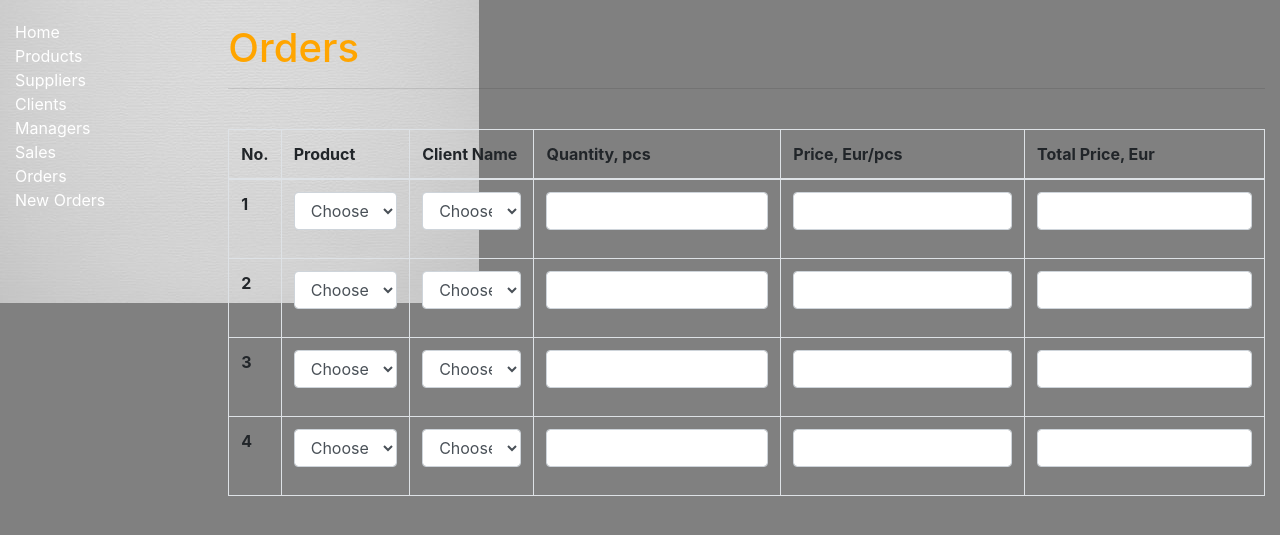
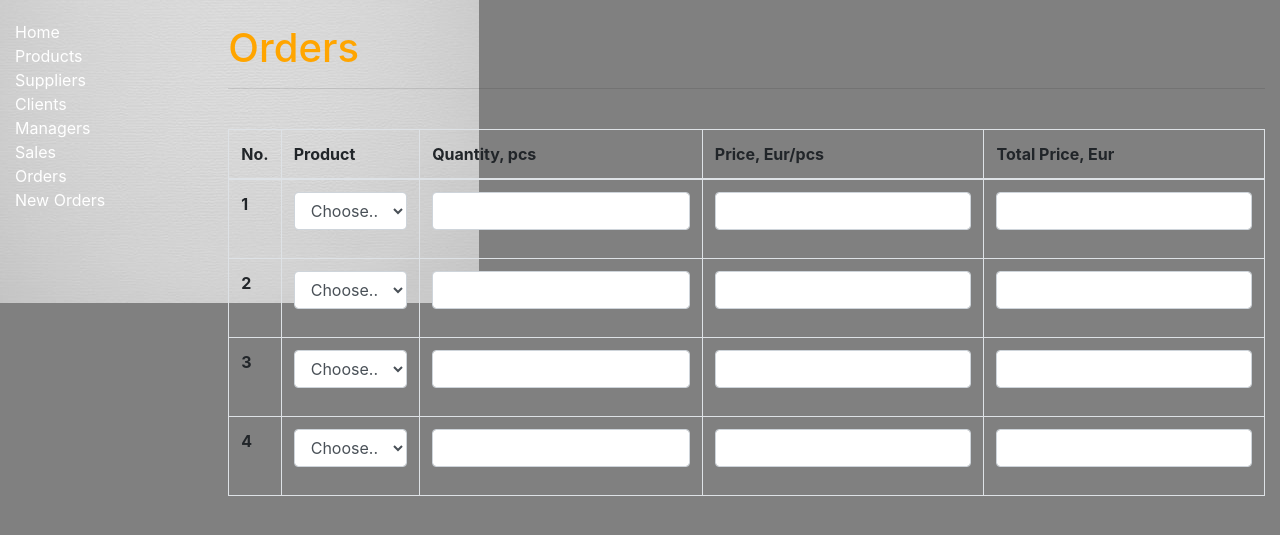
Before and after one commit to algimantasne/project, a Django app: template myProject/vvsystem/library/templates/orders.html in a window 1280 px wide. Shown: the part 57-592 px from the top of the page. Run offline with Django 4.2, Linux system fonts and the light colour scheme; the template is opened without the code that fills it, so the values that code supplies are empty; parts of the project's set-up code (start-up, migrations or seed data) failed here and were passed over; some libraries are stand-ins or nearby versions; some web fonts are replaced.

Commit message:
Add files via upload
- column

```diff
--- a/myProject/vvsystem/library/templates/orders.html
+++ b/myProject/vvsystem/library/templates/orders.html
@@ -20,7 +20,6 @@
     <tr>
       <th scope="col">No.</th>
       <th scope="col">Product</th>
-      <th scope="col">Client Name</th>
       <th scope="col">Quantity, pcs</th>
       <th scope="col">Price, Eur/pcs</th>
       <th scope="col">Total Price, Eur</th>
@@ -33,13 +32,7 @@
         <div class="form-group">
           <select class="form-control">
             <option selected>Choose...</option>
-          </select>
-        </div>
-      </td>
-      <td>
-        <div class="form-group">
-          <select class="form-control">
-            <option selected>Choose...</option>
+            <option>1</option>
           </select>
         </div>
       </td>
@@ -61,13 +54,6 @@
     </tr>
     <tr>
       <th scope="row">2</th>
-      <td>
-        <div class="form-group">
-          <select class="form-control">
-            <option selected>Choose...</option>
-          </select>
-        </div>
-      </td>
       <td>
         <div class="form-group">
           <select class="form-control">
@@ -101,13 +87,6 @@
         </div>
       </td>
       <td>
-        <div class="form-group">
-          <select class="form-control">
-            <option selected>Choose...</option>
-          </select>
-        </div>
-      </td>
-      <td>
         <div class="input-group">
           <input type="text" class="form-control">
         </div>
@@ -125,13 +104,6 @@
     </tr>
     <tr>
       <th scope="row">4</th>
-      <td>
-        <div class="form-group">
-          <select class="form-control">
-            <option selected>Choose...</option>
-          </select>
-        </div>
-      </td>
       <td>
         <div class="form-group">
           <select class="form-control">
```
